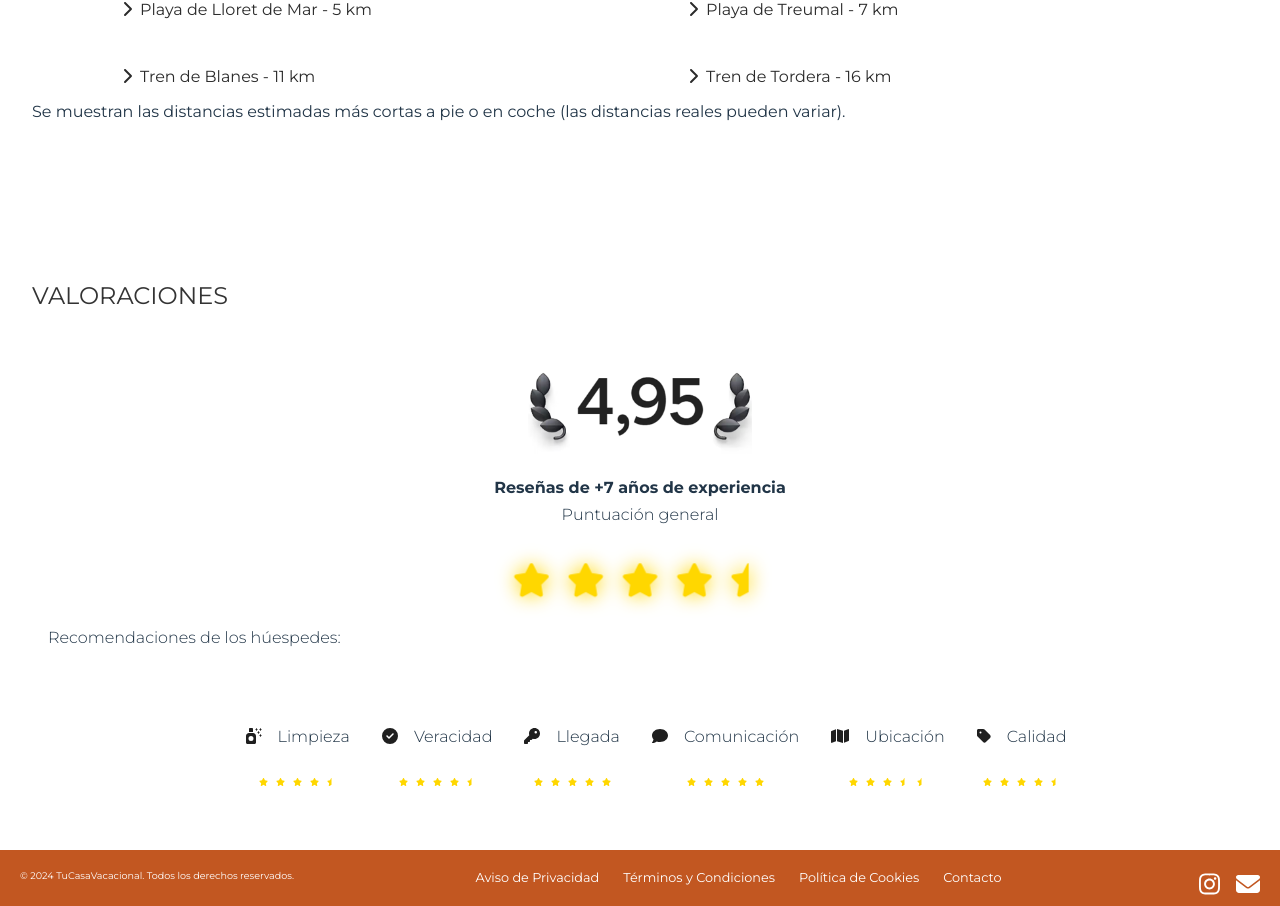
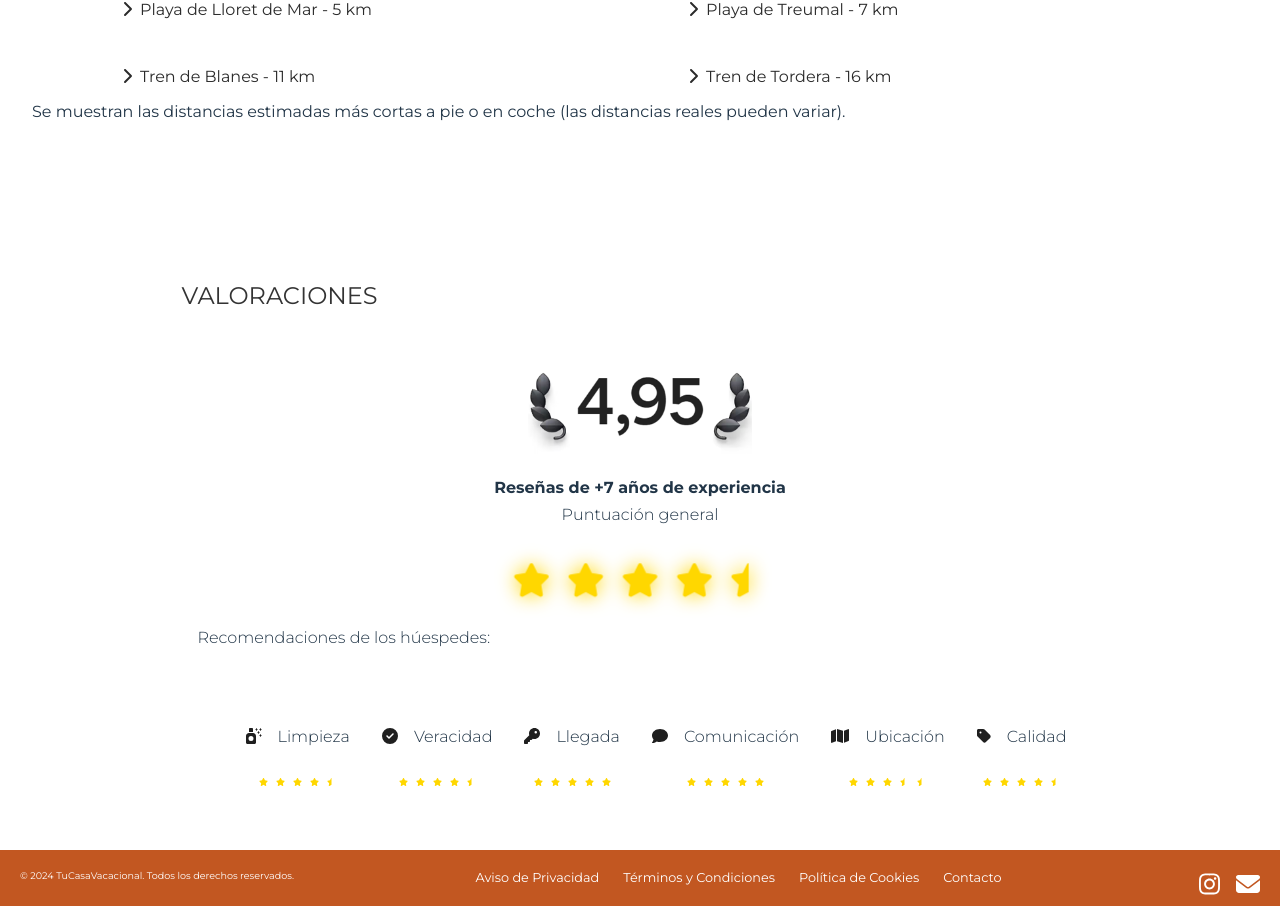
Before and after one commit to SaraJoLo/H.H.Cardona, a React (Vite) app: page / in a window 1280 px wide. Shown: the part 2639-3545 px from the top of the page. Built offline with nearby package versions, Linux system fonts and the light colour scheme; a web font is replaced by a local one.

Commit message:
fix rutes details in home component

```diff
--- a/package.json
+++ b/package.json
@@ -27,6 +27,7 @@
     "react-dom": "^18.3.1",
     "react-leaflet": "^4.2.1",
     "react-router-dom": "^6.28.0",
+    "react-scroll": "^1.9.0",
     "swiper": "^11.1.14"
   }
 }
--- a/src/components/infoservice/infoservice.jsx
+++ b/src/components/infoservice/infoservice.jsx
@@ -3,6 +3,7 @@ import "./infoservice.scss";
 import { Link } from "react-router-dom";
 import { FontAwesomeIcon } from '@fortawesome/react-fontawesome';
 import {  faChevronRight } from '@fortawesome/free-solid-svg-icons';
+import { Link as ScrollLink } from 'react-scroll';
 
 function InfoService() {
     return (
@@ -13,16 +14,16 @@ function InfoService() {
         <div className="info-container">
         <ul>
             <p>INFORMACION</p>
-          <li class="list"><Link to="/">Ubicación <FontAwesomeIcon icon={ faChevronRight} className='arrowButton' /></Link></li>
+          <li class="list"><a href="https://www.google.com/maps/place/Holiday+Home+Cardona/@41.7341501,2.8204023,17z/data=!4m10!3m9!1s0x12bb19c9d798ed57:0xce192fc9584eb23d!5m3!1s2024-12-20!4m1!1i2!8m2!3d41.7341501!4d2.8229772!16s%2Fg%2F11pb30fl1g?authuser=0&entry=ttu&g_ep=EgoyMDI0MTExOC4wIKXMDSoASAFQAw%3D%3D">Ubicación <FontAwesomeIcon icon={ faChevronRight} className='arrowButton' /></a></li>
           <li class="list"><Link to="/contact">Contacto<FontAwesomeIcon icon={ faChevronRight} className='arrowButton' /></Link></li>
-          <li class="list"><Link to="/">Valoraciones<FontAwesomeIcon icon={ faChevronRight} className='arrowButton' /></Link></li>
+          <li class="list"><ScrollLink to="reviews" smooth={true} duration={500}>Valoraciones<FontAwesomeIcon icon={ faChevronRight} className='arrowButton' /></ScrollLink></li>
         </ul>
         </div>
 
         <div className="info-container">
         <ul>
             <p>SERVICIOS</p>
-          <li class="list"><Link to="/services">Servicios<FontAwesomeIcon icon={ faChevronRight} className='arrowButton' /></Link></li>
+          <li class="list"><Link to="/services" onClick={() => window.scrollTo({ top: 0, behavior: 'smooth' })}>Servicios<FontAwesomeIcon icon={ faChevronRight} className='arrowButton' /></Link></li>
           <li class="list"><Link to="/gallery">Galería de fotos<FontAwesomeIcon icon={ faChevronRight} className='arrowButton' /></Link></li>
           <li class="list"><Link to="/askers">Preguntas frecuentes  <FontAwesomeIcon icon={ faChevronRight} className='arrowButton' /></Link></li>
         </ul>
--- a/src/pages/Home/home.jsx
+++ b/src/pages/Home/home.jsx
@@ -77,7 +77,9 @@ function Home() {
       </div>
       <InfoService />
       <Map />
-      < Reviews />
+      <div id="reviews">
+       < Reviews />
+      </div>
     </div>
   );
 }
```
Also changed, not shown: 1 other file (tests, documents, lock files or other folders).
